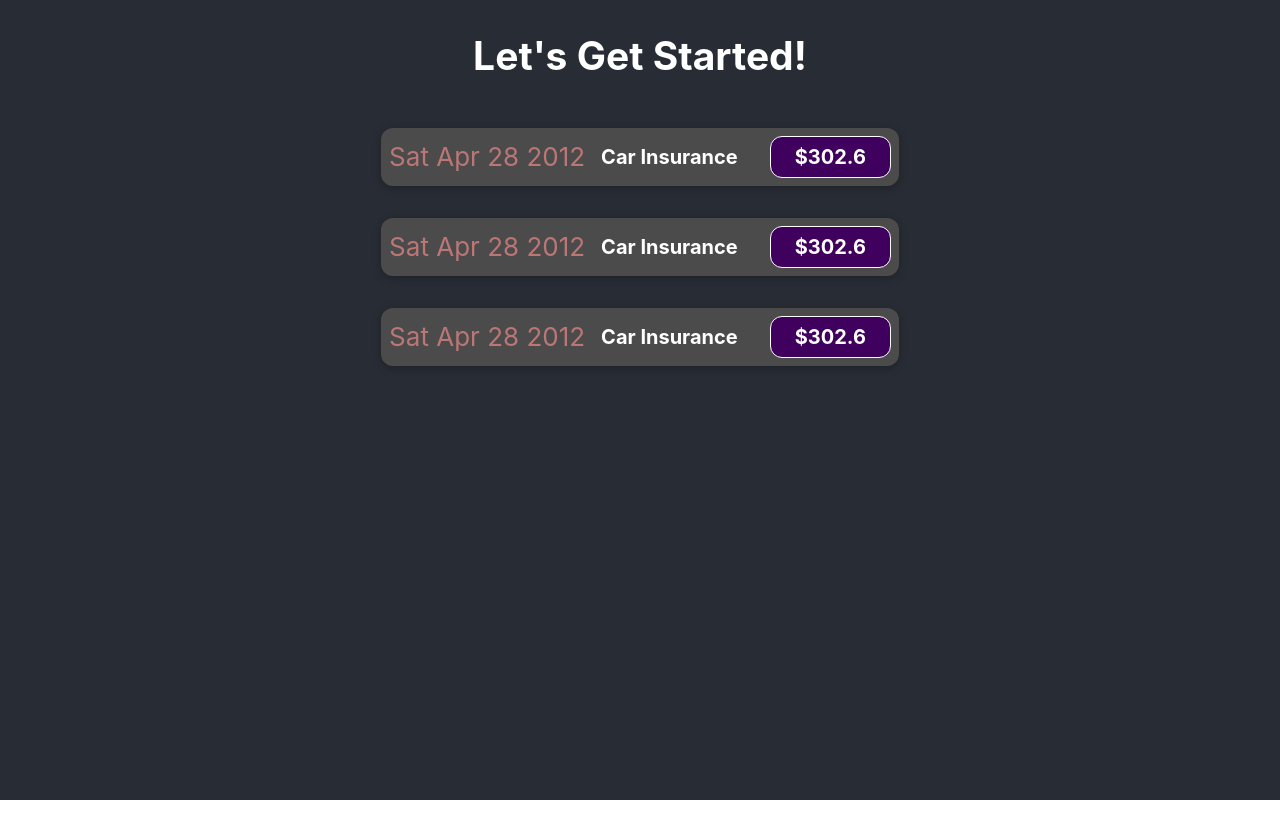
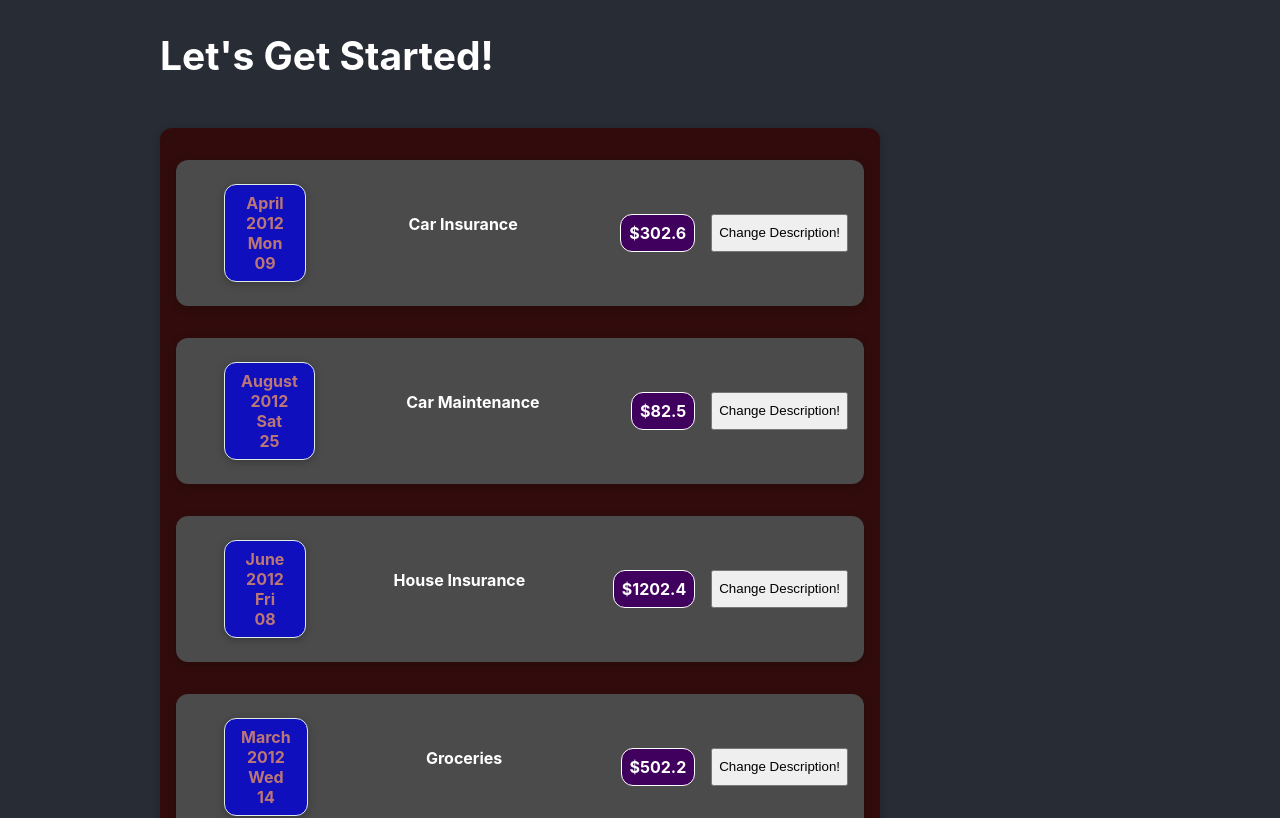
Before and after one commit to mcampaz/react_complete_guide, a React (Create React App) app in the folder react-complete-guide/: page / in a window 1280 px wide. Shown: the top 818 px of the page. Built offline with nearby package versions, Linux system fonts and the light colour scheme.

Commit message:
Add
[Add] Events listener in buttons

```diff
--- a/react-complete-guide/src/App.css
+++ b/react-complete-guide/src/App.css
@@ -1,17 +1,29 @@
-.App {
+
+div.expense-index {
   text-align: center;
-}
-
-
-
-
-.App-header {
   background-color: #282c34;
   min-height: 100vh;
   display: flex;
   flex-direction: column;
-  align-items: center;
-  /* justify-content: center; */
+  align-items: flex-start;
+  justify-content: center;
+  padding-left: 10rem;
   font-size: calc(10px + 2vmin);
   color: white;
 }
+
+div.expense-index h2 {
+
+  text-align: center;
+}
+
+.expense-index-items {
+  display: flex;
+  flex-direction: column;
+  box-shadow: 0 2px 8px rgba(0, 0, 0, 0.25);
+  padding-left: 5rem;
+  margin: 10rem 5rem;
+  border-radius: 12px;
+  background-color: #320c0c;
+  color: #bb7676;
+}
--- a/react-complete-guide/src/App.js
+++ b/react-complete-guide/src/App.js
@@ -1,20 +1,52 @@
-import logo from './logo.svg';
 import './App.css';
 
-import ExpenseItem from './components/ExpenseItem';
+import Card from './components/UI/Card';
+import ExpenseItem from './components/Expenses/ExpenseItem';
 
-function App() {
+const App = () => {
+  const expenses = [
+    {
+      expenseDate: new Date(2012, 3, 9),
+      expenseTitle: 'Car Insurance',
+      expenseAmount: 302.60
+    },
+    {
+      expenseDate: new Date(2012, 7, 25),
+      expenseTitle: 'Car Maintenance',
+      expenseAmount: 82.50
+    },
+    {
+      expenseDate: new Date(2012, 5, 8),
+      expenseTitle: 'House Insurance',
+      expenseAmount: 1202.40
+    },
+    {
+      expenseDate: new Date(2012, 2, 14),
+      expenseTitle: 'Groceries',
+      expenseAmount: 502.20
+    },
+    {
+      expenseDate: new Date(2012, 5, 5),
+      expenseTitle: 'Pet food',
+      expenseAmount: 102.10
+    }
+  ];
+
   return (
-    <div className="App">
-      <header className="App-header">
-
-        <h2>Let's Get Started!</h2>
-        <ExpenseItem></ExpenseItem>
-        <ExpenseItem></ExpenseItem>
-        <ExpenseItem></ExpenseItem>
-      </header>
+    <div className="expense-index">
+      <h2>Let's Get Started!</h2>
+      <Card className="expense-index-items">
+        {
+          expenses.map(expense => (
+            <ExpenseItem expenseDate={expense.expenseDate}
+                        expenseTitle={expense.expenseTitle}
+                        expenseAmount={expense.expenseAmount}
+                        >
+            </ExpenseItem>
+          ))}
+      </Card>
     </div>
-  );
-}
+  )
+};
 
 export default App;
--- a/react-complete-guide/src/components/ExpenseItem.js
+++ /dev/null
@@ -1,20 +0,0 @@
-import './ExpenseItem.css';
-
-function ExpenseItem(){
-    const expenseDate = new Date(2012, 3, 28);
-    const expenseTitle = 'Car Insurance';
-    const expenseAmount = 302.60;
-
-    return (
-    <div className="expense-item">
-
-        <div>{expenseDate.toDateString()}</div>
-        <div className="expense-item__description">
-            <h2>{expenseTitle}</h2>
-            <div className="expense-item__price">{'$'+ expenseAmount}</div>
-        </div>
-
-    </div>);
-}
-
-export default ExpenseItem;
--- /dev/null
+++ b/react-complete-guide/src/components/Expenses/ExpenseDate.css
@@ -0,0 +1,14 @@
+.expense-date-detail {
+    flex-direction: column;
+    align-items: center;
+    font-size: 1rem;
+    font-weight: bold;
+    min-width: 3rem;
+    box-shadow: 0 2px 8px rgba(0, 0, 0, 0.25);
+    padding: 0.5rem 1rem;
+    margin: 0.5rem 1rem;
+    border: 1px solid rgb(223, 235, 231);
+    border-radius: 12px;
+    background-color: #0f0fbd;
+    color: #bb7676;
+  }
--- /dev/null
+++ b/react-complete-guide/src/components/Expenses/ExpenseDate.js
@@ -0,0 +1,23 @@
+import "./ExpenseDate.css"
+import Card from'../UI/Card.js'
+
+
+const ExpenseDate = (props) => {
+    const expenseMonth = props.expenseDateDetail.toLocaleString('en-US', {month: 'long'});
+    const expenseYear = props.expenseDateDetail.toLocaleString('en-US', {year: 'numeric'});
+    const expenseWeekday = props.expenseDateDetail.toLocaleString('en-US', {weekday: 'short'});
+    const expenseDay = props.expenseDateDetail.toLocaleString('en-US', {day: '2-digit'});
+
+
+
+    return (
+        <Card className="expense-date-detail">
+            <div className="expense-date-detail-month">{expenseMonth}</div>
+            <div className="expense-date-detail-year">{expenseYear}</div>
+            <div className="expense-date-detail-weekday">{expenseWeekday}</div>
+            <div className="expense-date-detail-day">{expenseDay}</div>
+        </Card>
+    );
+}
+
+export default ExpenseDate;
--- a/react-complete-guide/src/components/ExpenseItem.css
+++ b/react-complete-guide/src/components/Expenses/ExpenseItem.css
@@ -1,25 +1,19 @@
 .expense-item {
-    display: flex;
-    justify-content: space-between;
-    align-items: center;
-    box-shadow: 0 2px 8px rgba(0, 0, 0, 0.25);
-    padding: 0.5rem;
-    margin: 1rem 0;
-    border-radius: 12px;
     background-color: #4b4b4b;
     color: #bb7676;
+    min-width: 40rem;
+    padding-left: 2rem;
   }
 
   .expense-item__description {
     display: flex;
     flex-direction: column;
     gap: 1rem;
-    align-items: flex-end;
+    align-content: left;
     flex-flow: column-reverse;
     justify-content: flex-start;
     flex: 1;
   }
-
   .expense-item h2 {
 
     font-size: 1rem;
@@ -41,17 +35,9 @@
   @media (min-width: 580px) {
     .expense-item__description {
       flex-direction: row;
-      align-items: center;
+      align-items: left;
+      text-align: left;
       justify-content: flex-start;
       flex: 1;
     }
-
-    .expense-item__description h2 {
-      font-size: 1.25rem;
-    }
-
-    .expense-item__price {
-      font-size: 1.25rem;
-      padding: 0.5rem 1.5rem;
-    }
   }
--- /dev/null
+++ b/react-complete-guide/src/components/Expenses/ExpenseItem.js
@@ -0,0 +1,27 @@
+import {useState} from "react";
+
+import './ExpenseItem.css';
+import ExpenseDate from './ExpenseDate';
+import Card from '../UI/Card.js';
+
+const ExpenseItem = (props) => {
+    const [expenseTitle, setTitle] = useState(props.expenseTitle);
+
+    const clickHandler = () => {
+        setTitle('Updated!');
+        console.log(expenseTitle);
+    }
+
+    return (
+        <Card className="expense-item">
+            <ExpenseDate expenseDateDetail={props.expenseDate}></ExpenseDate>
+            <div className="expense-item__description">
+                <h2>{expenseTitle}</h2>
+                <div className="expense-item__price">{'$'+ props.expenseAmount}</div>
+                <button onClick={clickHandler}>Change Description!</button>
+            </div>
+        </Card>
+    );
+}
+
+export default ExpenseItem;
--- /dev/null
+++ b/react-complete-guide/src/components/UI/Card.css
@@ -0,0 +1,9 @@
+.card {
+    display: flex;
+    justify-content: space-between;
+    align-items: center;
+    box-shadow: 0 2px 8px rgba(0, 0, 0, 0.25);
+    padding: 1rem;
+    margin: 1rem 0;
+    border-radius: 12px;
+}
--- /dev/null
+++ b/react-complete-guide/src/components/UI/Card.js
@@ -0,0 +1,9 @@
+import './Card.css';
+
+const Card = (props) => {
+    const classes = 'card ' + props.className;
+
+return <div className={classes}>{props.children}</div>
+}
+
+export default Card;
```
